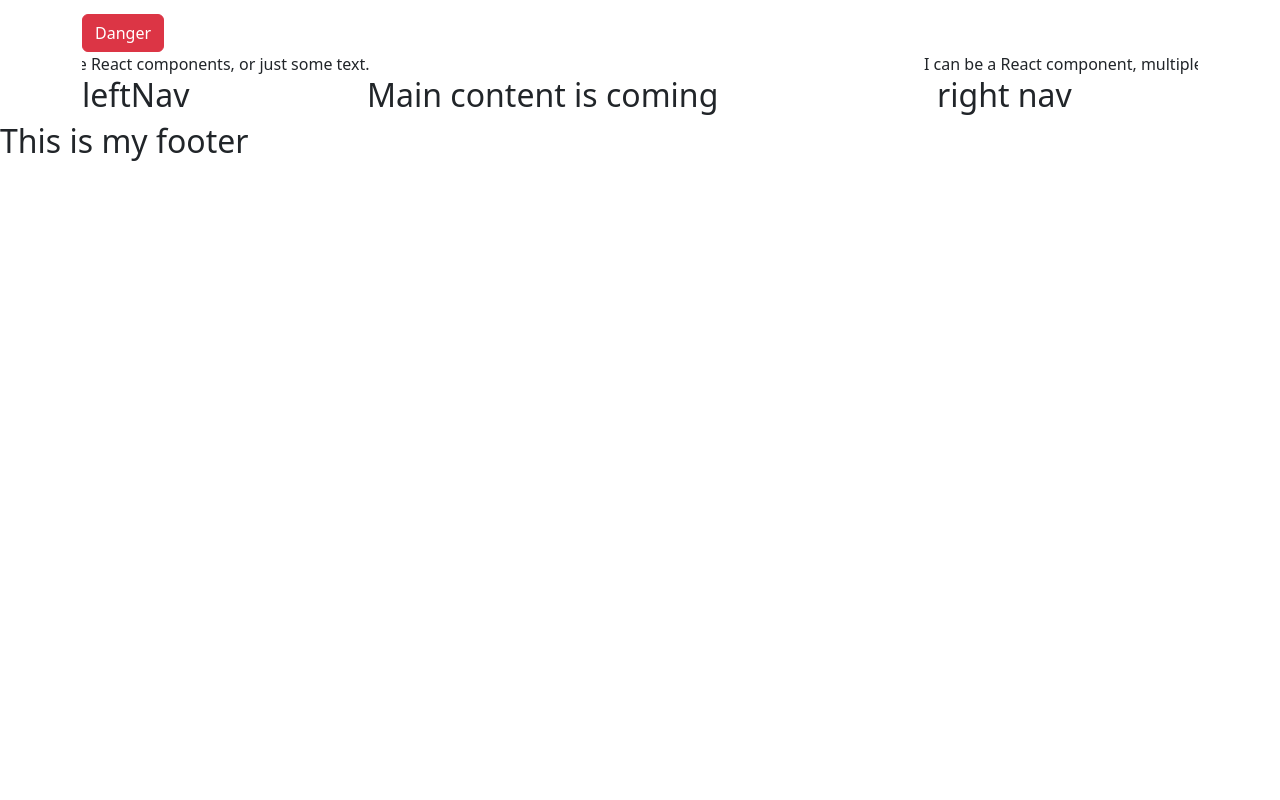
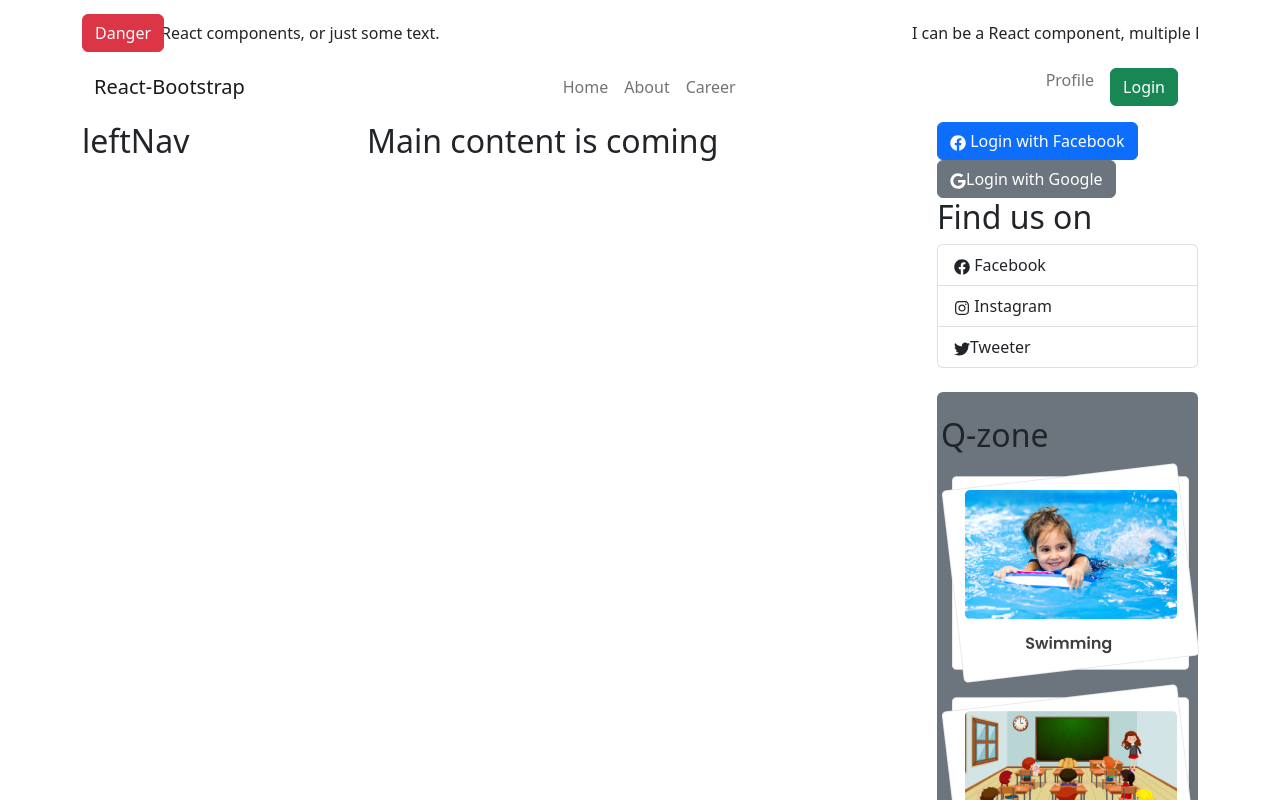
Before and after one commit to Himlaoy/dragon-news-responsive-web, a React (Vite) app: page / in a window 1280 px wide. Shown: the part 120-920 px from the top of the page. Before the commit the page ends 800 px from the top, so only its background shows below. Built offline with nearby package versions, Linux system fonts and the light colour scheme.

Commit message:
right nav done

```diff
--- a/package.json
+++ b/package.json
@@ -16,6 +16,7 @@
     "react-bootstrap": "^2.7.4",
     "react-dom": "^18.2.0",
     "react-fast-marquee": "^1.3.5",
+    "react-icons": "^4.8.0",
     "react-router-dom": "^6.10.0"
   },
   "devDependencies": {
--- a/src/shared/Header/Header.jsx
+++ b/src/shared/Header/Header.jsx
@@ -1,7 +1,7 @@
 import React from 'react';
 import logo from '../../assets/logo.png'
 import moment from 'moment/moment';
-import { Button, Container } from 'react-bootstrap';
+import { Button, Container, Nav, Navbar } from 'react-bootstrap';
 import Marquee from 'react-fast-marquee';
 
 const Header = () => {
@@ -12,12 +12,32 @@ const Header = () => {
                 <p>Journalism Without Fear or Favour</p>
                 <p>{moment().format("dddd, MMMM, YYYY")}</p>
             </div>
-            <div>
+            <div className='d-flex'>
                 <Button variant="danger">Danger</Button>
                 <Marquee speed={50}>
                     I can be a React component, multiple React components, or just some text.
                 </Marquee>
             </div>
+            <Navbar collapseOnSelect expand="lg" bg="white" variant="white">
+                <Container>
+                    <Navbar.Brand href="#home">React-Bootstrap</Navbar.Brand>
+                    <Navbar.Toggle aria-controls="responsive-navbar-nav" />
+                    <Navbar.Collapse id="responsive-navbar-nav">
+                        <Nav className="mx-auto">
+                            <Nav.Link href="#features">Home</Nav.Link>
+                            <Nav.Link href="#pricing">About</Nav.Link>
+                            <Nav.Link href="#pricing">Career</Nav.Link>
+
+                        </Nav>
+                        <Nav>
+                            <Nav.Link href="#deets">Profile</Nav.Link>
+                            <Nav.Link eventKey={2} href="#memes">
+                            <Button variant="success">Login</Button>
+                            </Nav.Link>
+                        </Nav>
+                    </Navbar.Collapse>
+                </Container>
+            </Navbar>
 
         </Container>
     );
--- /dev/null
+++ b/src/shared/Qzone/Qzone.jsx
@@ -0,0 +1,17 @@
+import React from 'react';
+import Qzon1 from '../../assets/qZone1.png'
+import Qzon2 from '../../assets/qZone2.png'
+import Qzon3 from '../../assets/qZone3.png'
+
+const Qzone = () => {
+    return (
+        <div className='bg-secondary px-1 rounded py-4 my-4 mx-center'>
+            <h2>Q-zone</h2>
+            <img src={Qzon1} alt="" />
+            <img src={Qzon2} alt="" />
+            <img src={Qzon3} alt="" />
+        </div>
+    );
+};
+
+export default Qzone;
--- a/src/shared/RightNav/RightNav.jsx
+++ b/src/shared/RightNav/RightNav.jsx
@@ -1,10 +1,31 @@
 import React from 'react';
+import { Button, ListGroup } from 'react-bootstrap';
+import { FaGoogle, FaFacebook, FaInstagram, FaTwitter } from 'react-icons/fa';
+import Qzone from '../Qzone/Qzone';
+import bg from '../../assets/bg.png'
+
 
 const RightNav = () => {
     return (
         <div>
-            <h2>right nav</h2>
+            <Button variant="primary"> <FaFacebook></FaFacebook> Login with Facebook</Button>
+            <Button variant="secondary"><FaGoogle></FaGoogle>Login with Google</Button>
+
+            <div>
+                <h2>Find us on</h2>
+                <ListGroup>
+                    <ListGroup.Item><FaFacebook></FaFacebook> Facebook</ListGroup.Item>
+                    <ListGroup.Item><FaInstagram></FaInstagram> Instagram</ListGroup.Item>
+                    <ListGroup.Item><FaTwitter></FaTwitter>Tweeter</ListGroup.Item>
+
+                </ListGroup>
+            </div>
+            <div>
+                <Qzone></Qzone>
+                <img src={bg} alt="" />
+            </div>
         </div>
+
     );
 };
 
```
Also changed, not shown: 1 other file (tests, documents, lock files or other folders).
